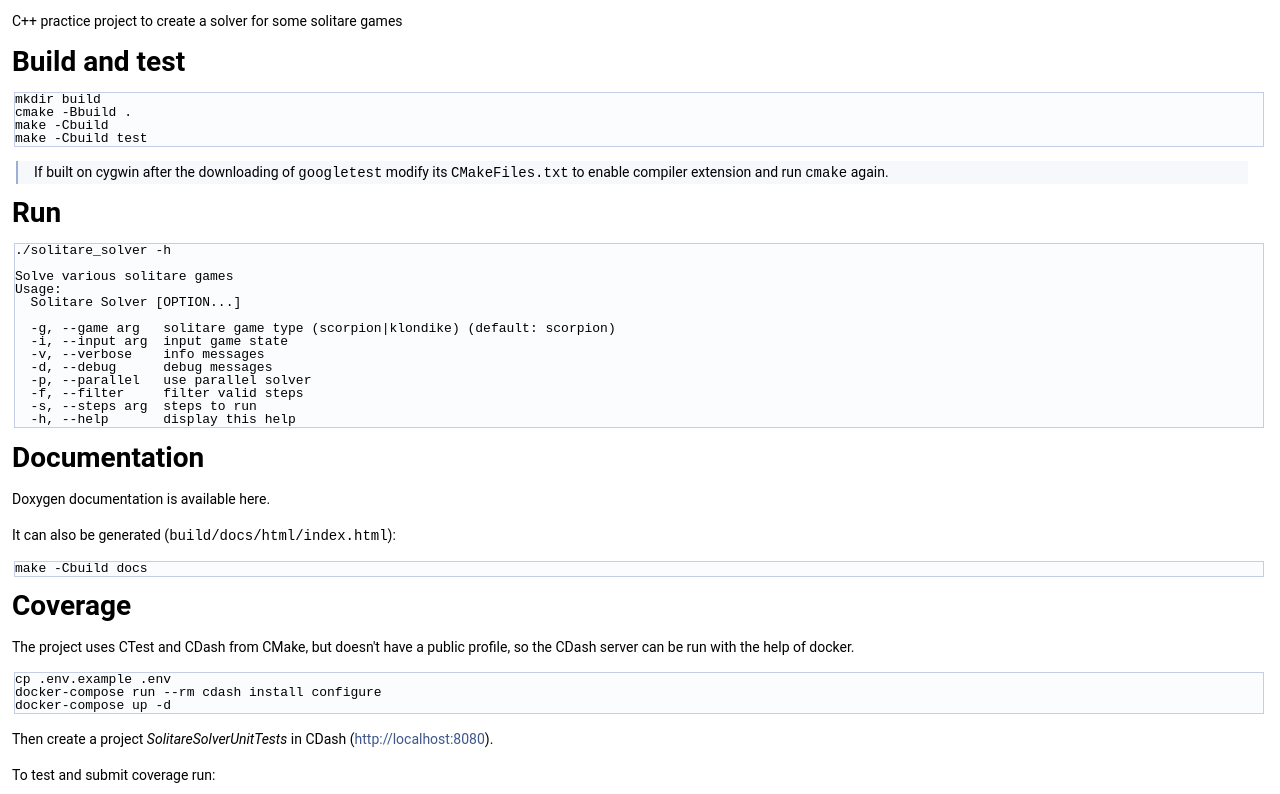
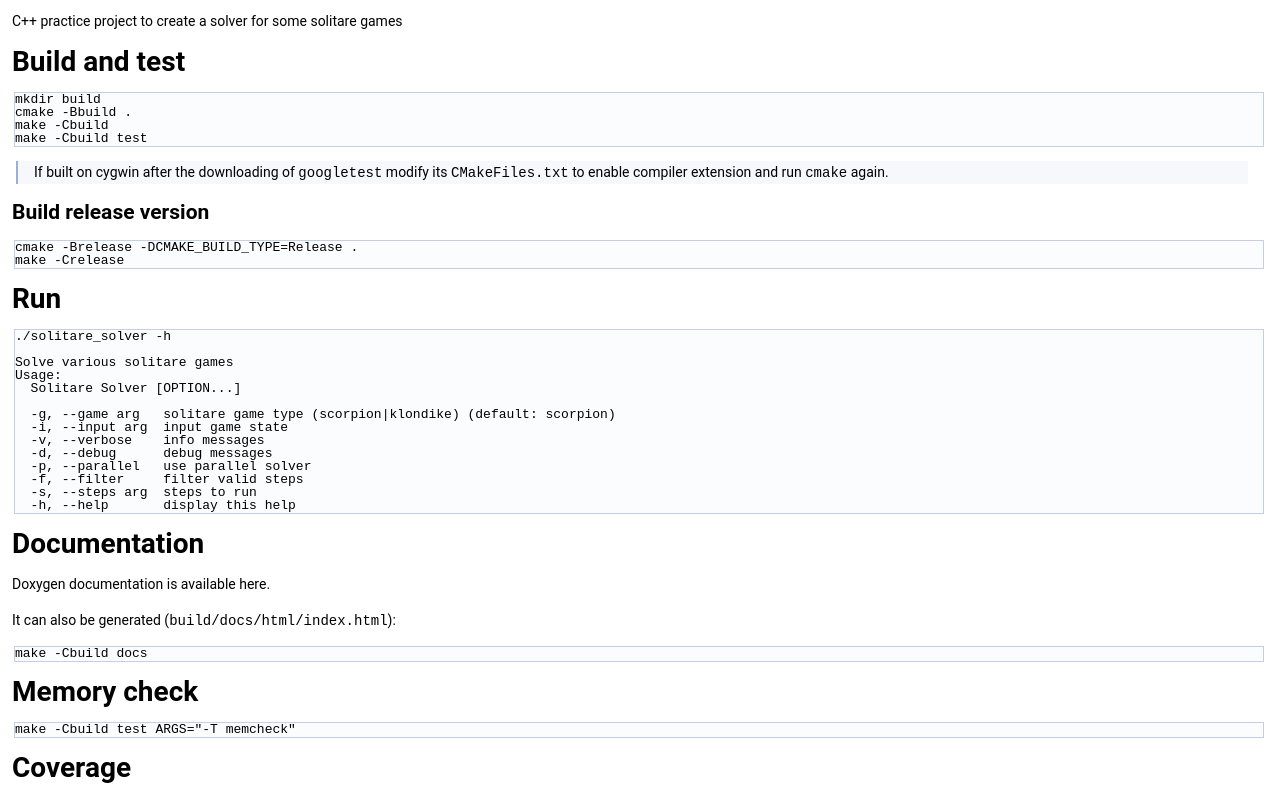
Before and after one commit to madfist/solitare_solver, a plain HTML site: page index.html in a window 1280 px wide. Shown: the part 156-950 px from the top of the page. Drawn offline with Linux system fonts and the light colour scheme.

Commit message:
Update documentation [skip ci]

```diff
--- a/index.html
+++ b/index.html
@@ -76,7 +76,11 @@ Build and test</h1>
 </div><!-- fragment --><blockquote class="doxtable">
 <p>If built on cygwin after the downloading of <code>googletest</code> modify its <code>CMakeFiles.txt</code> to enable compiler extension and run <code>cmake</code> again. </p>
 </blockquote>
-<h1><a class="anchor" id="autotoc_md2"></a>
+<h2><a class="anchor" id="autotoc_md2"></a>
+Build release version</h2>
+<div class="fragment"><div class="line">cmake -Brelease -DCMAKE_BUILD_TYPE=Release .</div>
+<div class="line">make -Crelease</div>
+</div><!-- fragment --><h1><a class="anchor" id="autotoc_md3"></a>
 Run</h1>
 <div class="fragment"><div class="line">./solitare_solver -h</div>
 <div class="line"> </div>
@@ -92,18 +96,21 @@ Run</h1>
 <div class="line">  -f, --filter     filter valid steps</div>
 <div class="line">  -s, --steps arg  steps to run</div>
 <div class="line">  -h, --help       display this help</div>
-</div><!-- fragment --><h1><a class="anchor" id="autotoc_md3"></a>
+</div><!-- fragment --><h1><a class="anchor" id="autotoc_md4"></a>
 Documentation</h1>
 <p>Doxygen documentation is available here.</p>
 <p>It can also be generated (<code>build/docs/html/index.html</code>): </p><div class="fragment"><div class="line">make -Cbuild docs</div>
-</div><!-- fragment --><h1><a class="anchor" id="autotoc_md4"></a>
+</div><!-- fragment --><h1><a class="anchor" id="autotoc_md5"></a>
+Memory check</h1>
+<div class="fragment"><div class="line">make -Cbuild test ARGS=&quot;-T memcheck&quot;</div>
+</div><!-- fragment --><h1><a class="anchor" id="autotoc_md6"></a>
 Coverage</h1>
 <p>The project uses CTest and CDash from CMake, but doesn't have a public profile, so the CDash server can be run with the help of docker. </p><div class="fragment"><div class="line">cp .env.example .env</div>
 <div class="line">docker-compose run --rm cdash install configure</div>
 <div class="line">docker-compose up -d</div>
 </div><!-- fragment --><p>Then create a project <em>SolitareSolverUnitTests</em> in CDash (<a href="http://localhost:8080">http://localhost:8080</a>).</p>
 <p>To test and submit coverage run: </p><div class="fragment"><div class="line">make -Cbuild Experimental</div>
-</div><!-- fragment --><h1><a class="anchor" id="autotoc_md5"></a>
+</div><!-- fragment --><h1><a class="anchor" id="autotoc_md7"></a>
 Using</h1>
 <ul>
 <li><a href="https://github.com/google/googletest">googletest</a></li>
```
